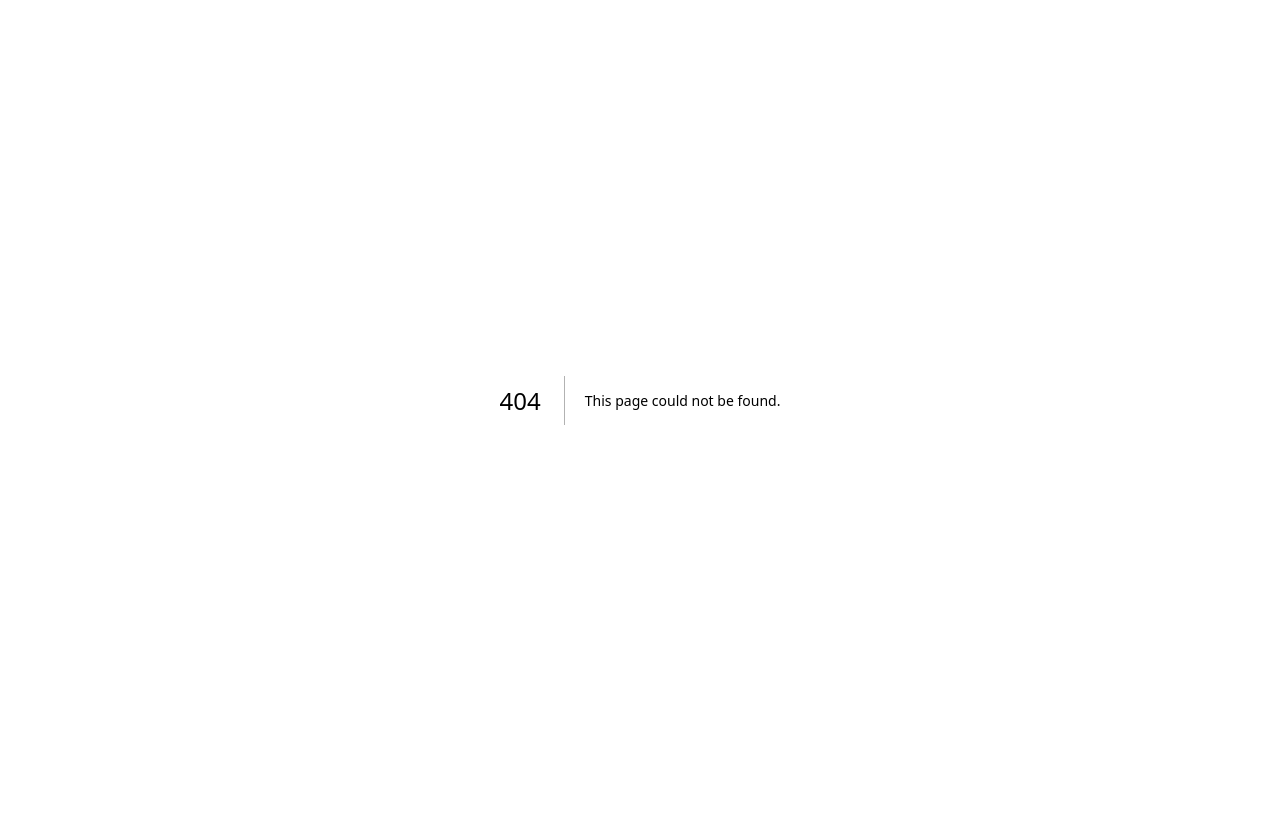
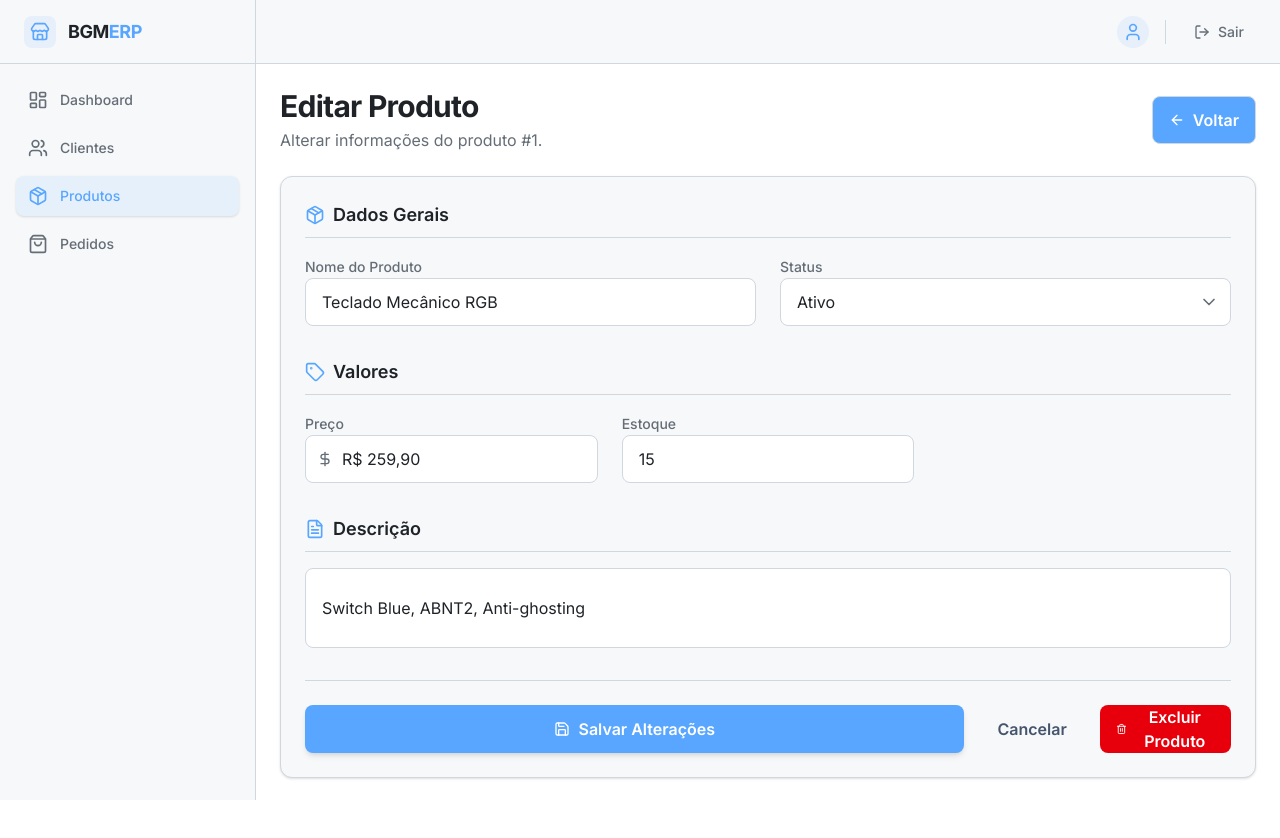
Before and after one commit to udoremi/dw3_final, a Next.js app in the folder erp_frontend/: page /produtos/editar/1 in a window 1280 px wide. Before the commit this address had no page. Shown: the top 838 px of the page. Before the commit the page ends 800 px from the top, so only its background shows below. Built offline with nearby package versions, Linux system fonts and the light colour scheme.

Commit message:
add: subindo tela de editar produtos

```diff
--- /dev/null
+++ b/erp_frontend/src/app/(app)/produtos/editar/[id]/page.tsx
@@ -0,0 +1,226 @@
+'use client';
+
+import { useState, useEffect } from 'react';
+import Link from 'next/link';
+import { useParams, useRouter } from 'next/navigation';
+import { ArrowLeft, Save, Package, Tag, FileText, DollarSign, Loader2, Trash2 } from 'lucide-react';
+import { Button } from '@/components/ui/Button';
+import { Input } from '@/components/ui/Input';
+import { Label } from '@/components/ui/Label';
+import { Select } from '@/components/ui/Select';
+
+export default function EditarProdutoPage() {
+  const params = useParams();
+  const router = useRouter();
+  const id = params.id;
+
+  // --- ESTADOS ---
+  const [isLoading, setIsLoading] = useState(true);
+  const [isSaving, setIsSaving] = useState(false);
+
+  const [nome, setNome] = useState('');
+  const [descricao, setDescricao] = useState('');
+  const [preco, setPreco] = useState('');
+  const [estoque, setEstoque] = useState('');
+  const [ativo, setAtivo] = useState('true');
+
+  // --- CARREGAMENTO DE DADOS ---
+  useEffect(() => {
+    const loadData = async () => {
+      setIsLoading(true);
+      try {
+        await new Promise(resolve => setTimeout(resolve, 1000));
+
+        // Dados simulados
+        const produtoDoBanco = {
+          id: id,
+          nome: 'Teclado Mecânico RGB',
+          descricao: 'Switch Blue, ABNT2, Anti-ghosting',
+          preco: 259.90,
+          estoque: 15,
+          ativo: true
+        };
+
+        setNome(produtoDoBanco.nome);
+        setDescricao(produtoDoBanco.descricao);
+        setEstoque(produtoDoBanco.estoque.toString());
+        setAtivo(produtoDoBanco.ativo ? 'true' : 'false');
+        setPreco(formatarMoedaInicial(produtoDoBanco.preco));
+
+      } catch (error) {
+        console.error("Erro", error);
+        router.push('/produtos');
+      } finally {
+        setIsLoading(false);
+      }
+    };
+
+    if (id) loadData();
+  }, [id, router]);
+
+  // --- UTILS ---
+  const formatarMoedaInicial = (valor: number) => {
+    return valor.toLocaleString('pt-BR', { style: 'currency', currency: 'BRL' });
+  };
+
+  const handlePrecoChange = (e: React.ChangeEvent<HTMLInputElement>) => {
+    let value = e.target.value.replace(/\D/g, '');
+    const numericValue = Number(value) / 100;
+    setPreco(numericValue.toLocaleString('pt-BR', { style: 'currency', currency: 'BRL' }));
+  };
+
+  const handleEstoqueChange = (e: React.ChangeEvent<HTMLInputElement>) => {
+    setEstoque(e.target.value.replace(/\D/g, ''));
+  };
+
+  // --- SUBMIT ---
+  async function handleSubmit(event: React.FormEvent<HTMLFormElement>) {
+    event.preventDefault();
+    setIsSaving(true);
+    await new Promise(resolve => setTimeout(resolve, 1000));
+    console.log("Salvo!");
+    setIsSaving(false);
+    router.push('/produtos');
+  }
+
+  if (isLoading) {
+    return (
+      <div className="flex h-[50vh] w-full items-center justify-center flex-col gap-4">
+        <Loader2 className="h-10 w-10 animate-spin text-primary" />
+        <p className="text-muted-foreground">Carregando...</p>
+      </div>
+    );
+  }
+
+  return (
+    <div className="flex w-full flex-col gap-6 pb-10">
+
+      {/* Header */}
+      <div className="flex flex-col items-start justify-between gap-4 md:flex-row md:items-center">
+        <div className="flex flex-col gap-1">
+          <h1 className="text-3xl font-bold tracking-tight text-foreground">
+            Editar Produto
+          </h1>
+          <p className="text-muted-foreground">
+            Alterar informações do produto #{id}.
+          </p>
+        </div>
+
+        <Link href="/produtos" className="w-full md:w-auto">
+          <Button type="button" className="w-full md:w-auto bg-card border border-input text-foreground hover:bg-muted">
+            <ArrowLeft className="mr-2 h-4 w-4" />
+            Voltar
+          </Button>
+        </Link>
+      </div>
+
+      {/* Formulário */}
+      <div className="rounded-xl border border-border bg-card p-6 shadow-sm">
+        <form onSubmit={handleSubmit} className="space-y-8">
+
+          {/* Campos */}
+          <div className="space-y-4">
+            <div className="flex items-center gap-2 border-b border-border pb-2 mb-4">
+              <Package className="h-5 w-5 text-primary" />
+              <h2 className="text-lg font-semibold text-foreground">Dados Gerais</h2>
+            </div>
+            <div className="grid grid-cols-1 gap-6 md:grid-cols-2">
+              <div className="space-y-2">
+                <Label htmlFor="nome">Nome do Produto</Label>
+                <Input id="nome" value={nome} onChange={(e) => setNome(e.target.value)} required />
+              </div>
+              <div className="space-y-2">
+                <Label htmlFor="ativo">Status</Label>
+                <Select id="ativo" value={ativo} onChange={(e) => setAtivo(e.target.value)}>
+                  <option value="true">Ativo</option>
+                  <option value="false">Inativo</option>
+                </Select>
+              </div>
+            </div>
+          </div>
+
+          <div className="space-y-4">
+            <div className="flex items-center gap-2 border-b border-border pb-2 mb-4">
+              <Tag className="h-5 w-5 text-primary" />
+              <h2 className="text-lg font-semibold text-foreground">Valores</h2>
+            </div>
+            <div className="grid grid-cols-1 gap-6 md:grid-cols-3">
+              <div className="space-y-2">
+                <Label htmlFor="preco">Preço</Label>
+                <div className="relative">
+                  <DollarSign className="absolute left-3 top-1/2 h-4 w-4 -translate-y-1/2 text-muted-foreground" />
+                  <Input id="preco" value={preco} onChange={handlePrecoChange} className="pl-9" required />
+                </div>
+              </div>
+              <div className="space-y-2">
+                <Label htmlFor="estoque">Estoque</Label>
+                <Input id="estoque" value={estoque} onChange={handleEstoqueChange} />
+              </div>
+            </div>
+          </div>
+
+          <div className="space-y-4">
+            <div className="flex items-center gap-2 border-b border-border pb-2 mb-4">
+               <FileText className="h-5 w-5 text-primary" />
+               <h2 className="text-lg font-semibold text-foreground">Descrição</h2>
+            </div>
+            <Input id="descricao" value={descricao} onChange={(e) => setDescricao(e.target.value)} className="h-20" />
+          </div>
+
+          {/* --- AÇÕES (BOTÕES REORGANIZADOS) --- */}
+          <div className="flex flex-col items-center justify-between gap-4 pt-6 border-t border-border mt-8 md:flex-row">
+                {/* Botão Salvar*/}
+                <Button
+                  type="submit"
+                  disabled={isSaving}
+                  className="w-full md:min-w-[200px] font-semibold shadow-md"
+                >
+                  {isSaving ? (
+                    <>
+                      <Loader2 className="mr-2 h-4 w-4 animate-spin" />
+                      Salvando...
+                    </>
+                  ) : (
+                    <>
+                      <Save className="mr-2 h-4 w-4" />
+                      Salvar Alterações
+                    </>
+                  )}
+                </Button>
+
+
+
+             {/* DIREITA: Cancelar e deletar*/}
+             <div className="flex flex-col w-full gap-4 md:w-auto md:flex-row md:items-center">
+                <Link href="/produtos" className="w-full md:w-auto">
+                    <Button
+                        type="button"
+                        className="
+                        w-full md:w-auto
+                        bg-transparent          /* Fundo transparente */
+                        border border-transparent
+                        text-slate-600          /* Texto cinza escuro */
+                        hover:bg-slate-100      /* Fundo cinza claro ao passar o mouse */
+                        hover:text-slate-900
+                        "
+                    >
+                        Cancelar
+                    </Button>
+                </Link>
+
+            </div>
+             <Button
+                type="button"
+                className="w-full md:w-auto bg-red-600 text-white hover:bg-red-700 border-transparent"
+                onClick={() => confirm("Tem certeza que deseja apagar este registro?") && console.log("Excluindo...")}
+             >
+                <Trash2 className="mr-2 h-4 w-4" />
+                Excluir Produto
+             </Button>
+          </div>
+
+        </form>
+      </div>
+    </div>
+  );
+}
```
